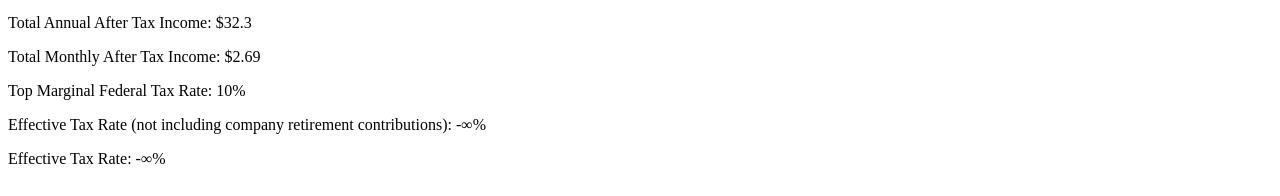
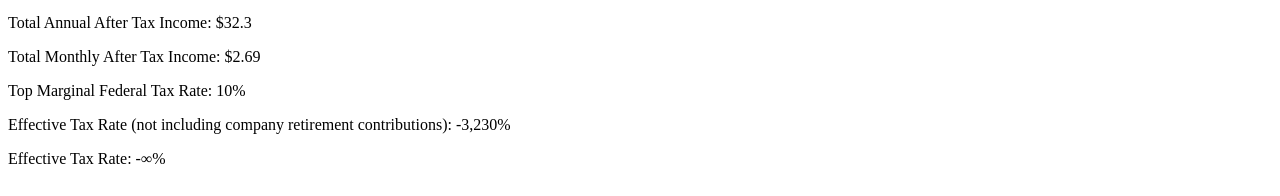
Before and after one commit to cvoege/monies, a React (Vite) app: page / in a window 1280 px wide. Shown: the part 2446-2642 px from the top of the page. Built offline with nearby package versions, Linux system fonts and the light colour scheme.

Commit message:
fix infinity

```diff
--- a/src/modules/Income.ts
+++ b/src/modules/Income.ts
@@ -299,7 +299,7 @@ export const getFullTaxInfo = ({
       .find((bracket) => getBracketTaxableAmount(bracket, taxableAfterDeductions) > 0) ||
     taxDetails.incomeBrackets[0];
 
-  const effectiveTaxRate = 100 * (totalTaxes / totalDirectIncome);
+  const effectiveTaxRate = 100 * (totalTaxes / (totalDirectIncome || 1));
 
   return {
     filingStatus,
```
